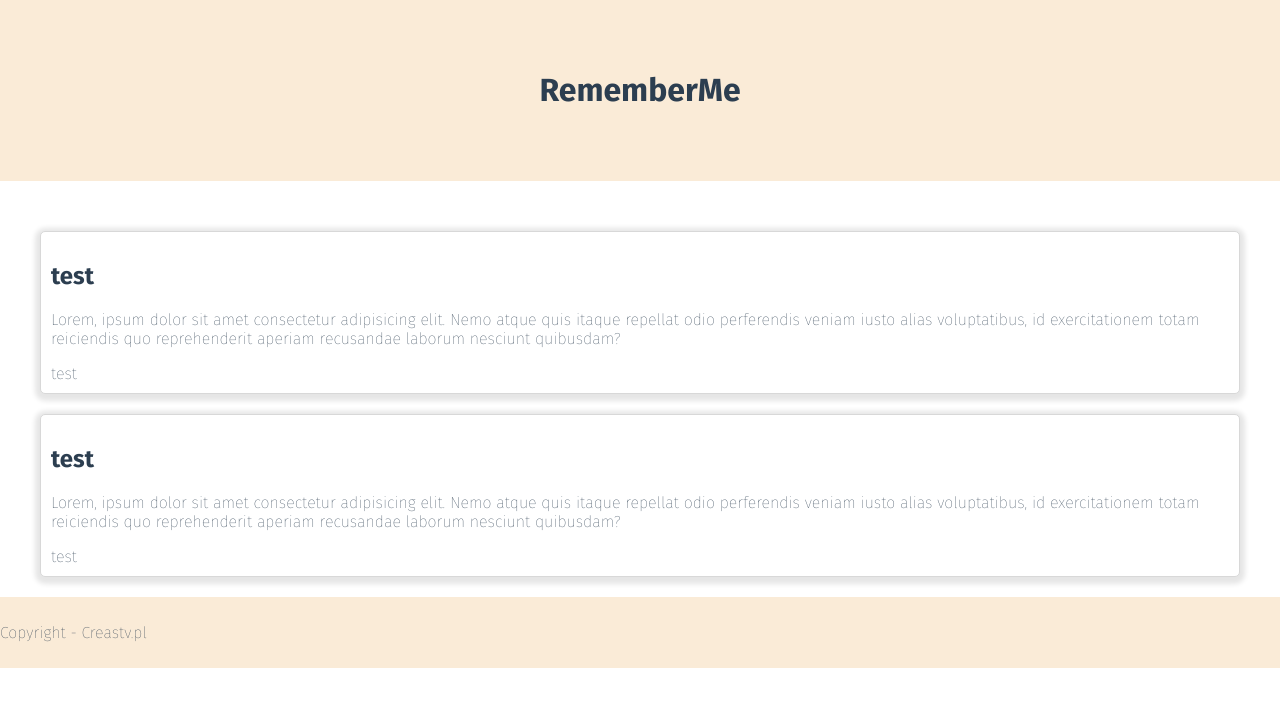
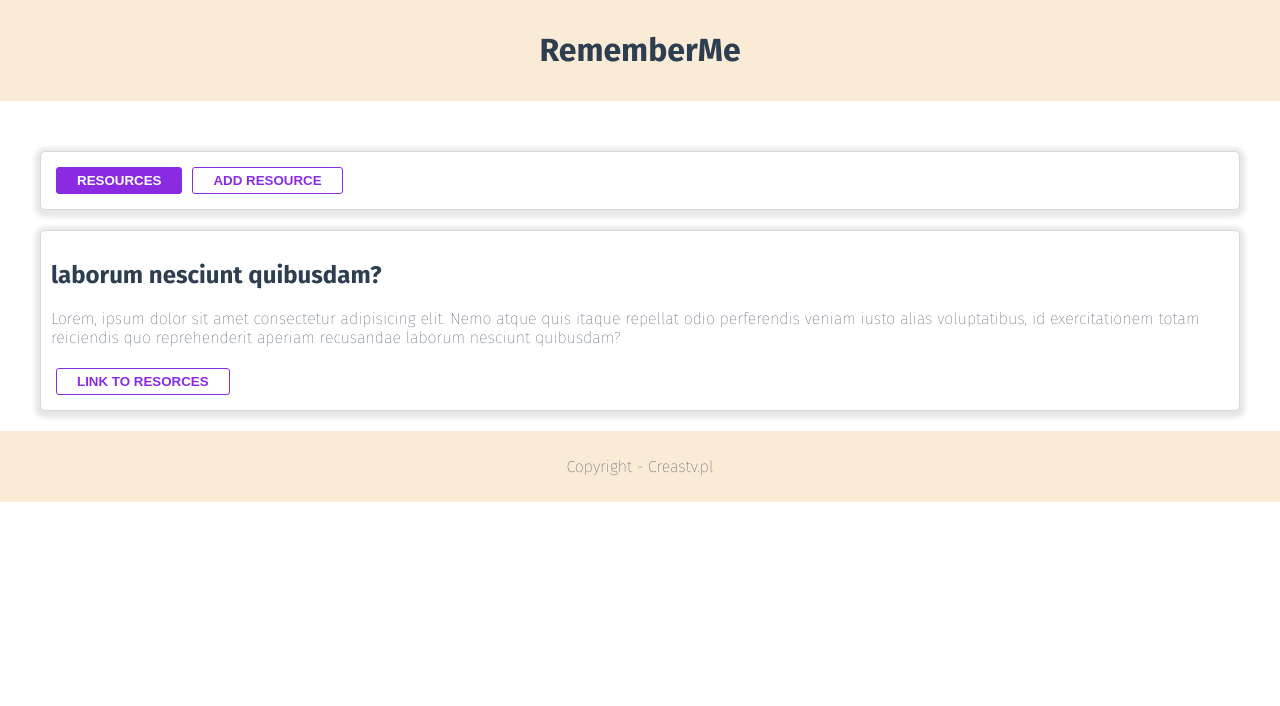
Before and after one commit to Creastv/remeber-me, a Vue app: page / in a window 1280 px wide. Shown: the top 706 px of the page. Built offline with nearby package versions, Linux system fonts and the light colour scheme.

Commit message:
Changing structure, added resources components and elements

```diff
--- a/src/App.vue
+++ b/src/App.vue
@@ -1,35 +1,16 @@
 <template>
-  <TheHeader />
-  <TheMainContainer>
-    <CartBase>
-      <template #header> test </template>
-      <template #entry>
-        Lorem, ipsum dolor sit amet consectetur adipisicing elit. Nemo atque
-        quis itaque repellat odio perferendis veniam iusto alias voluptatibus,
-        id exercitationem totam reiciendis quo reprehenderit aperiam recusandae
-        laborum nesciunt quibusdam?
-      </template>
-      <template #footer> test </template>
-    </CartBase>
-    <CartBase>
-      <template #header> test </template>
-      <template #entry>
-        Lorem, ipsum dolor sit amet consectetur adipisicing elit. Nemo atque
-        quis itaque repellat odio perferendis veniam iusto alias voluptatibus,
-        id exercitationem totam reiciendis quo reprehenderit aperiam recusandae
-        laborum nesciunt quibusdam?
-      </template>
-      <template #footer> test </template>
-    </CartBase>
-  </TheMainContainer>
-  <TheFooter />
+  <the-header></the-header>
+  <the-main-container>
+    <the-resources></the-resources>
+  </the-main-container>
+  <the-footer></the-footer>
 </template>
 
 <script>
 import TheHeader from "./components/layout/TheHeader.vue";
 import TheMainContainer from "./components/layout/TheMainContainer.vue";
 import TheFooter from "./components/layout/TheFooter.vue";
-import CartBase from "./components/layout/elements/CartBase.vue";
+import TheResources from "./components/resources/TheResources.vue";
 
 export default {
   name: "App",
@@ -37,8 +18,8 @@ export default {
     TheHeader,
     TheMainContainer,
     TheFooter,
-    CartBase
-  }
+    TheResources,
+  },
 };
 </script>
 
--- /dev/null
+++ b/src/components/elements/CartBase.vue
@@ -0,0 +1,16 @@
+<template>
+  <div class="cart">
+    <slot></slot>
+  </div>
+</template>
+
+<style scoped>
+.cart {
+  background-color: #fff;
+  border: 1px solid rgb(216, 216, 216);
+  border-radius: 5px;
+  box-shadow: 0px 2px 5px 5px rgba(0, 0, 0, 0.1);
+  padding: 10px;
+  margin-bottom: 20px;
+}
+</style>
--- /dev/null
+++ b/src/components/elements/CartBaseDetails.vue
@@ -0,0 +1,17 @@
+<template>
+  <header>
+    <h2>
+      <slot name="header"></slot>
+    </h2>
+  </header>
+  <div class="entry">
+    <p>
+      <slot name="entry"></slot>
+    </p>
+  </div>
+  <footer>
+    <nav>
+      <slot name="footer"></slot>
+    </nav>
+  </footer>
+</template>
--- /dev/null
+++ b/src/components/elements/TheButton.vue
@@ -0,0 +1,66 @@
+<template>
+  <button :type="type" :class="['btn', mode]">
+    <slot>{{ defaultText }}</slot>
+  </button>
+</template>
+
+<script>
+export default {
+  props: {
+    mode: {
+      type: String,
+      reequired: true,
+      validator(value) {
+        const pos = ["btn-primary", "btn-secundary"];
+        const valid = pos.includes(value);
+        if (!valid) {
+          console.warn(
+            'Available mode options :"btn-primary", "btn-secondary" '
+          );
+        }
+        return valid;
+      },
+    },
+    type: {
+      type: String,
+      reequired: false,
+    },
+  },
+  data() {
+    return {
+      defaultText: "Button Base Comp",
+    };
+  },
+};
+</script>
+
+<style scoped>
+/* Reset button CSS */
+button {
+  border: none;
+  background: none;
+  cursor: pointer;
+}
+.btn {
+  padding: 5px 20px;
+  margin: 5px;
+  text-transform: uppercase;
+  font-weight: bold;
+  border-radius: 3px;
+}
+.btn-primary {
+  color: blueviolet;
+  border: 1px solid blueviolet;
+}
+.btn-primary:hover {
+  background-color: rgba(137, 43, 226, 0.289);
+}
+.btn-secundary {
+  color: #fff;
+  border: 1px solid blueviolet;
+  background-color: blueviolet;
+}
+.btn-secundary:hover {
+  background-color: rgba(137, 43, 226, 0.289);
+}
+</style>
--- a/src/components/layout/TheFooter.vue
+++ b/src/components/layout/TheFooter.vue
@@ -8,5 +8,6 @@ footer {
   background-color: antiquewhite;
   padding: 10px 0;
   width: 100%;
+  text-align: center;
 }
 </style>
--- a/src/components/layout/TheHeader.vue
+++ b/src/components/layout/TheHeader.vue
@@ -12,7 +12,7 @@ export default {};
 header {
   background-color: antiquewhite;
   width: 100%;
-  padding: 50px 0px;
+  padding: 10px 0px;
   margin-bottom: 50px;
   text-align: center;
 }
--- a/src/components/layout/elements/CartBase.vue
+++ /dev/null
@@ -1,34 +0,0 @@
-<template>
-  <div class="cart">
-    <header>
-      <h2>
-        <slot name="header"></slot>
-      </h2>
-    </header>
-    <div class="entry">
-      <p>
-        <slot name="entry"></slot>
-      </p>
-    </div>
-    <footer>
-      <nav>
-        <slot name="footer"></slot>
-      </nav>
-    </footer>
-  </div>
-</template>
-
-<script>
-export default {};
-</script>
-
-<style scoped>
-.cart {
-  background-color: #fff;
-  border: 1px solid rgb(216, 216, 216);
-  border-radius: 5px;
-  box-shadow: 0px 2px 5px 5px rgba(0, 0, 0, 0.1);
-  padding: 10px;
-  margin-bottom: 20px;
-}
-</style>
--- /dev/null
+++ b/src/components/resources/AddResources.vue
@@ -0,0 +1,36 @@
+<template>
+  <form @submit.prevent="addRes">
+    <div class="form-control">
+      <label for="title">Title:</label>
+      <input type="text" name="title" id="title" ref="title" />
+    </div>
+    <div class="form-control">
+      <label for="des">Description:</label>
+      <textarea type="text" name="des" id="des" row="3" ref="desc" />
+    </div>
+    <div class="form-control">
+      <label for="link">Link:</label>
+      <input type="text" name="link" id="link" ref="link" />
+    </div>
+    <div class="form-control">
+      <the-button type="send" mode="btn-secundary">Add resource</the-button>
+    </div>
+  </form>
+</template>
+
+<script>
+export default {
+  inject: ["addResource"],
+  methods: {
+    addRes() {
+      const idRes = new Date().toISOString;
+      const titleRes = this.$refs.title.value;
+      const descRes = this.$refs.desc.value;
+      const linkRes = this.$refs.link.value;
+      this.addResource(idRes, titleRes, descRes, linkRes);
+    },
+  },
+};
+</script>
+
+<style></style>
--- /dev/null
+++ b/src/components/resources/StoredResources.vue
@@ -0,0 +1,35 @@
+<template>
+  <ul>
+    <li v-for="res in resources" :key="res.id">
+      <cart-base>
+        <cart-base-details>
+          <template #header> {{ res.title }} </template>
+          <template #entry>{{ res.desc }}</template>
+          <template #footer>
+            <the-button mode="btn-primary" @click="goToResource(res.link)">
+              Link to resorces
+            </the-button>
+          </template>
+        </cart-base-details>
+      </cart-base>
+    </li>
+  </ul>
+</template>
+
+<script>
+export default {
+  inject: ["resources"],
+  methods: {
+    goToResource(link) {
+      window.open(link, "_blank");
+    },
+  },
+};
+</script>
+
+<style scoped>
+ul {
+  list-style: none;
+  padding: 0;
+}
+</style>
--- /dev/null
+++ b/src/components/resources/TheResources.vue
@@ -0,0 +1,65 @@
+<template>
+  <cart-base>
+    <the-button
+      :mode="setActiveButton('stored-resources')"
+      @click="setSelectedTab('stored-resources')"
+    >
+      Resources
+    </the-button>
+    <the-button
+      :mode="setActiveButton('add-resorces')"
+      @click="setSelectedTab('add-resorces')"
+    >
+      Add resource
+    </the-button>
+  </cart-base>
+  <keep-alive>
+    <component :is="selectedTab"></component>
+  </keep-alive>
+</template>
+
+<script>
+import StoredResources from "./StoredResources.vue";
+import AddResorces from "./AddResources.vue";
+export default {
+  components: {
+    StoredResources,
+    AddResorces,
+  },
+  data() {
+    return {
+      selectedTab: "stored-resources",
+      resources: [
+        {
+          id: 1,
+          title: "laborum nesciunt quibusdam?",
+          desc: "Lorem, ipsum dolor sit amet consectetur adipisicing elit. Nemo atque quis itaque repellat odio perferendis veniam iusto alias voluptatibus, id exercitationem totam reiciendis quo reprehenderit aperiam recusandae laborum nesciunt quibusdam?",
+          link: "https://google.es",
+        },
+      ],
+    };
+  },
+  provide() {
+    return {
+      resources: this.resources,
+      addResource: this.addResource,
+    };
+  },
+  methods: {
+    setSelectedTab(tab) {
+      this.selectedTab = tab;
+    },
+    setActiveButton(button) {
+      return this.selectedTab === button ? "btn-secundary" : "btn-primary";
+    },
+    addResource(id, title, desc, link) {
+      this.resources.unshift({
+        id: id,
+        title: title,
+        desc: desc,
+        link: link,
+      });
+    },
+  },
+};
+</script>
--- a/src/main.js
+++ b/src/main.js
@@ -1,9 +1,13 @@
 import { createApp } from "vue";
 
 import App from "./App.vue";
-import CartBase from "./components/layout/elements/CartBase.vue";
+import CartBase from "./components/elements/CartBase.vue";
+import CartBaseDetails from "./components/elements/CartBaseDetails.vue";
+import TheButton from "./components/elements/TheButton.vue";
 
 const app = createApp(App);
 app.component("cart-base", CartBase);
+app.component("the-button", TheButton);
+app.component("cart-base-details", CartBaseDetails);
 
 app.mount("#app");
```
